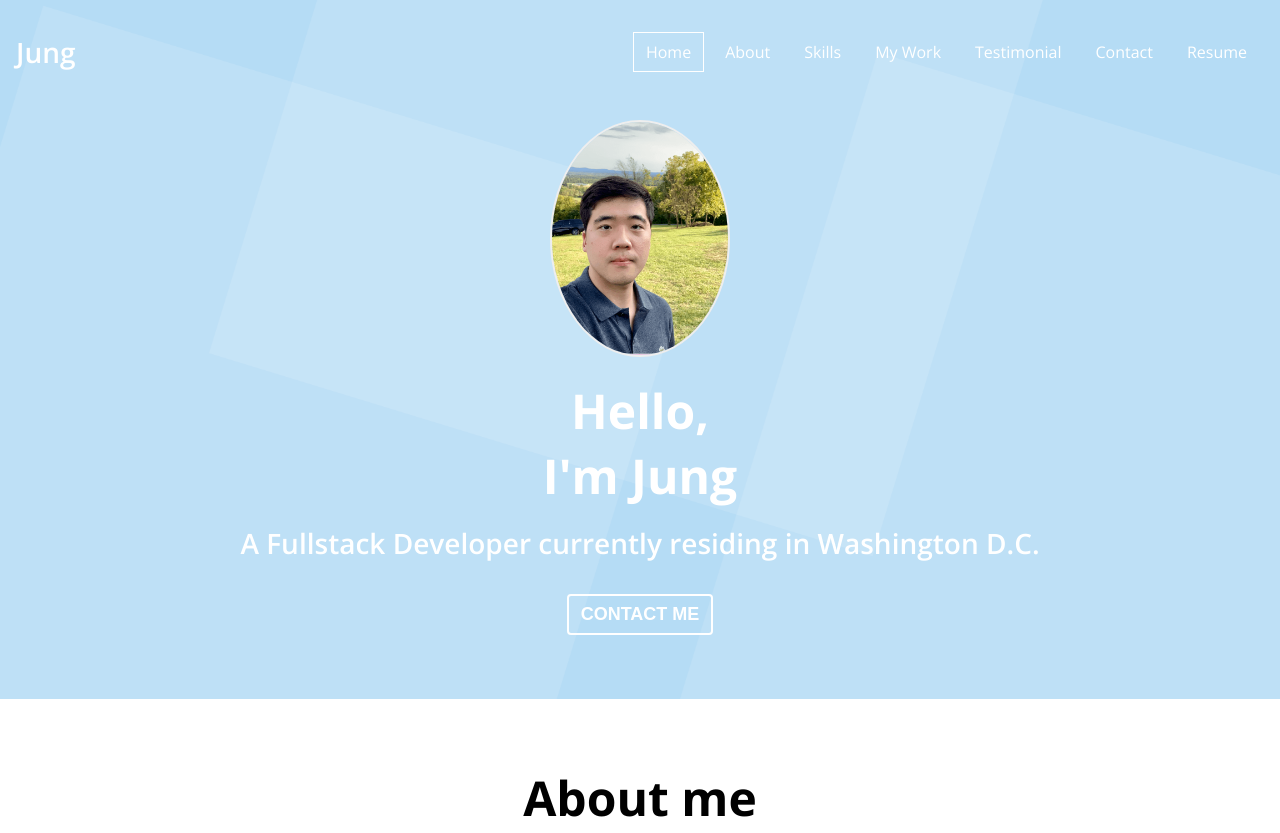
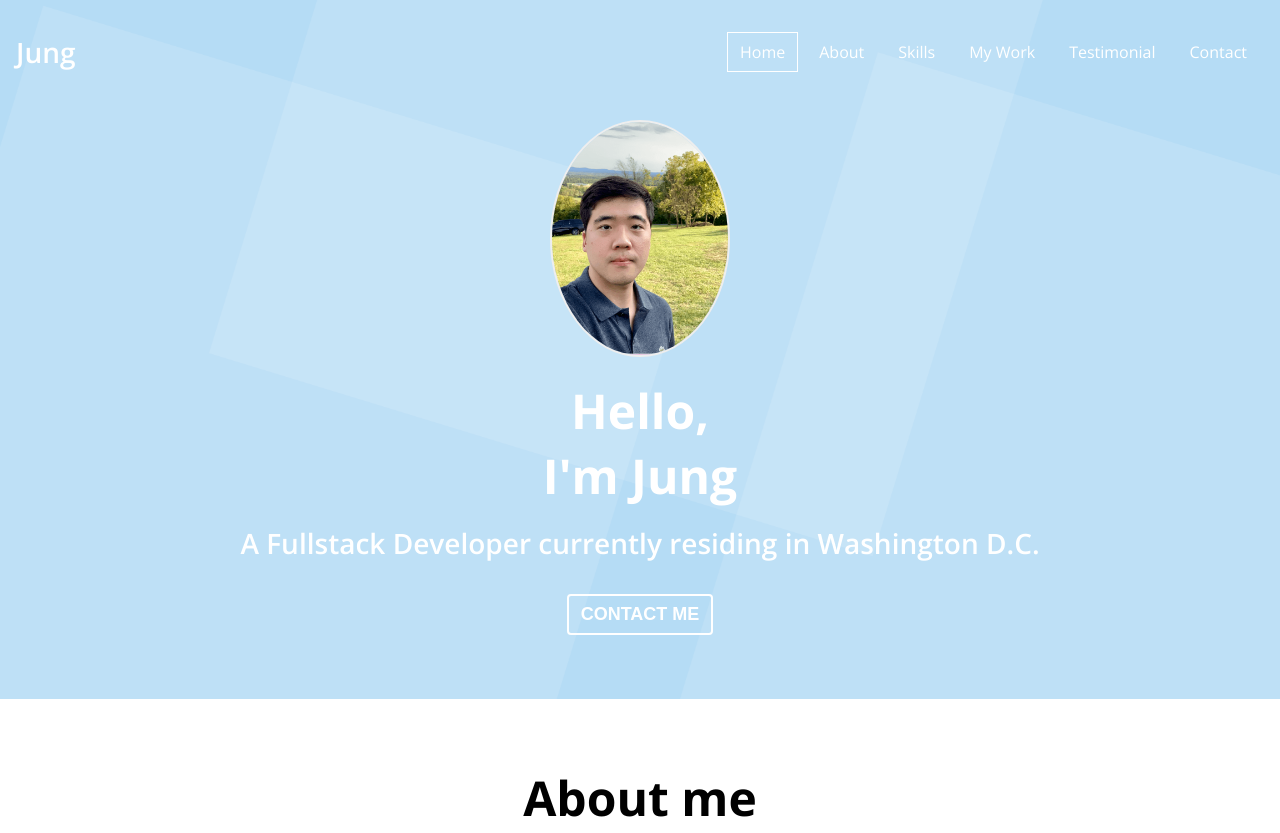
Before and after one commit to jung0808/Updated-Portfolio-Page-2, a plain HTML site: page index.html in a window 1280 px wide. Shown: the top 833 px of the page. Drawn offline with nearby package versions, Linux system fonts and the light colour scheme; files whose address does not match are found by name.

Commit message:
removed lines on resume

```diff
--- a/index.html
+++ b/index.html
@@ -33,9 +33,8 @@
         <li class="navbar__menu__item" data-link="#work">My Work</li>
         <li class="navbar__menu__item" data-link="#testimonials">Testimonial</li>
         <li class="navbar__menu__item" data-link="#contact">Contact</li>
-        <li class="navbar__menu__item" data-link="#Resume"><a href="NAM_JUNG_Resume_Web_Development 20210908.pdf">
-            Resume </a></li>
-
+        <!-- <li class="navbar__menu__item" data-link="#Resume"><a href="NAM_JUNG_Resume_Web_Development 20210908.pdf">
+            Resume </a></li> -->
       </ul>
       <!-- Toggle Button -->
       <button class="navbar__toggle-btn">
```
